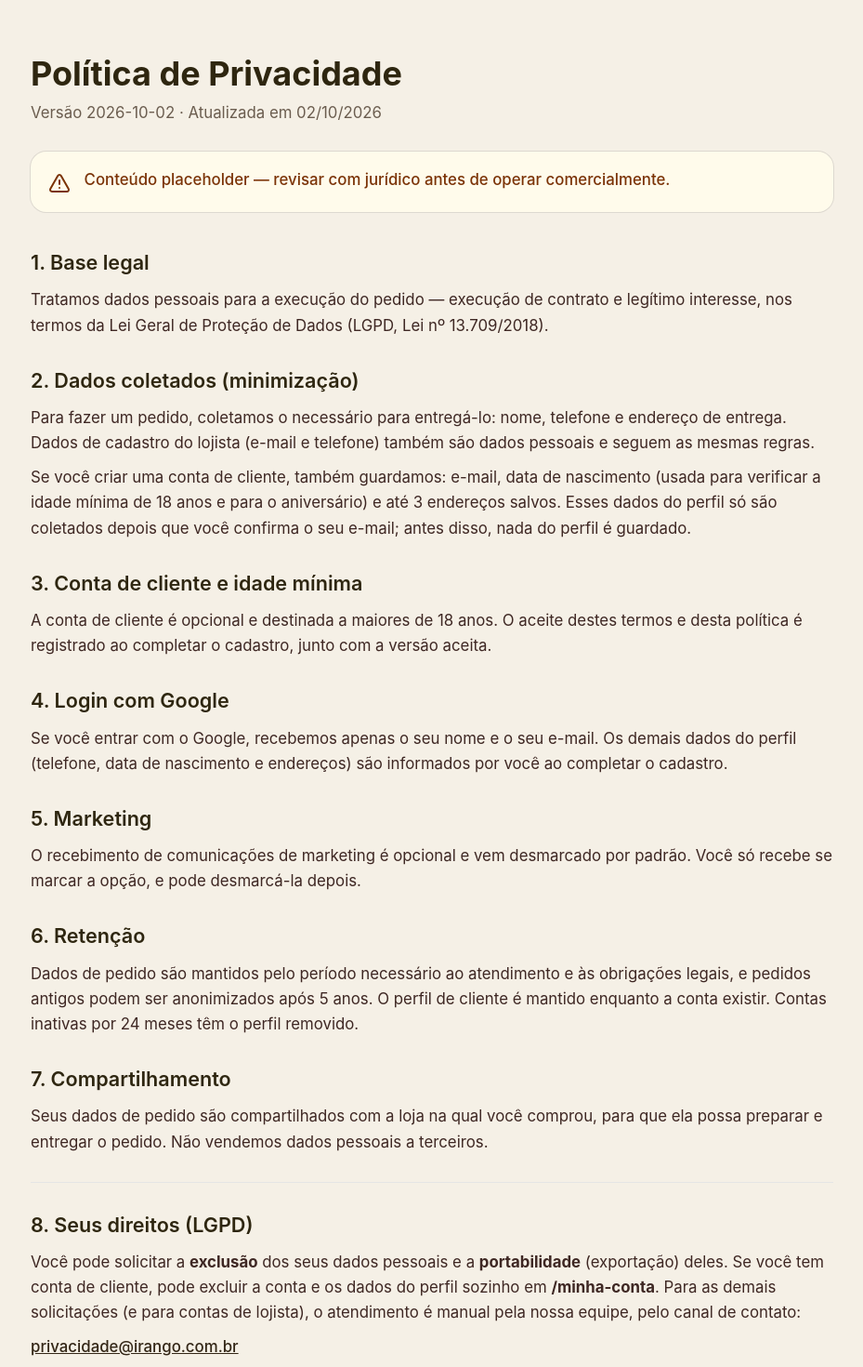
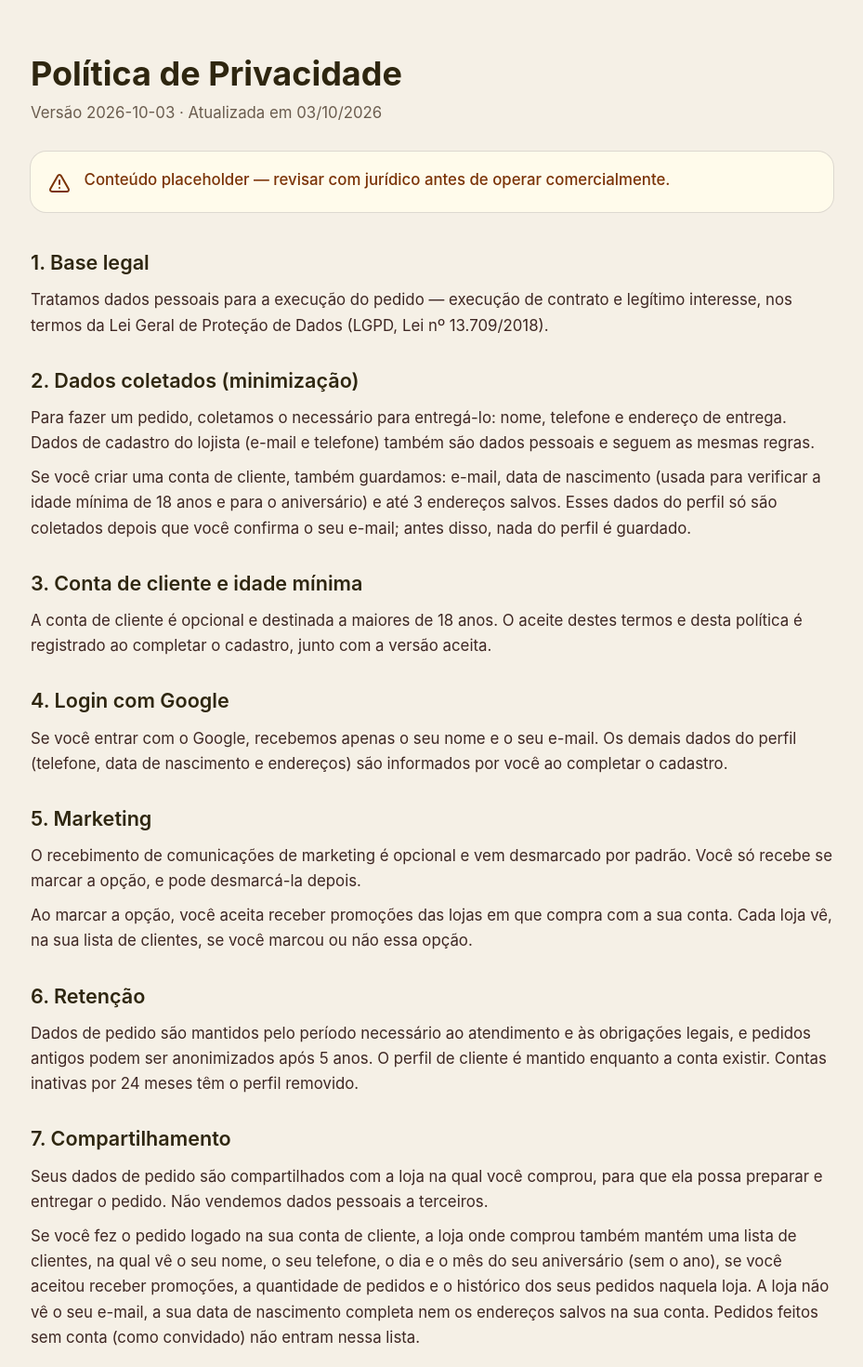
Before and after one commit to cisotar/irango, a Next.js app: page /privacidade in a window 1280 px wide. Shown: the top 1470 px of the page at 93% size, without its empty margins (175-1104 px from the left). Built offline with nearby package versions, Linux system fonts and the light colour scheme.

Commit message:
feat(345): Política de Privacidade descreve a base de clientes do lojista
Co-Authored-By: Claude Sonnet 5.5 <noreply@anthropic.com>
Claude-Session: https://claude.ai/code/session_01FYnKaxH96pDXhvfrze1C85

```diff
--- a/references/architecture.md
+++ b/references/architecture.md
@@ -445,7 +445,6 @@ const items = order.order_items
 | Rótulo do fuso da loja sem deslocamento ("GMT" em vez de "GMT+0") | depende do ICU do ambiente; `fusoLoja.test.ts > rotuloFusoLoja` falha local (pré-existente, não bloqueia CI) | issue 333 |
 | Trigger de papel em `lojas` e papel atribuído antes da posse do e-mail | papel gravado no cadastro antes de o e-mail ser confirmado; trigger `lojas_exige_dono_lojista_trg` pode ser endurecido (dois achados BAIXA da auditoria da 332). Não é brecha aberta: o gate do painel exige papel `lojista` | issue 334 |
 | Troca de endereço padrão do cliente não atômica | duas escritas (desmarca/marca) sem transação; falha no meio deixa cliente sem padrão | issue 340 |
-| Política de Privacidade não cita a base de clientes do lojista | a loja vê nome, telefone, aniversário (dia/mês) e opt-in de quem comprou logado; texto público ainda não diz isso — adiado por decisão do usuário (2026-10-03) | issue 345 — prioridade alta (LGPD) |
 | Bloqueio de assinatura só no layout do painel | leituras do lojista no banco (RLS e funções do painel, incl. `clientes_da_loja`) não consideram assinatura bloqueada; sem vazamento entre lojas | issue 348 |
 | Funções de retenção sem agendador | `anonimizar_clientes_inativos()` e `expurgar_pedidos_antigos()` existem (só `service_role`) mas nada as executa; a política promete a retenção | issue 349 — decisão: pg_cron ou rotina externa |
 | "Carregar mais" do painel de clientes sem rate limit | `carregarMaisClientes`/`carregarMaisPedidosDoCliente` podem ser chamadas em loop por lojista autenticado; só gera carga, escopo continua na própria loja (auditoria da 347, BAIXA) | issue 350 |
--- a/src/app/(publica)/privacidade/page.tsx
+++ b/src/app/(publica)/privacidade/page.tsx
@@ -32,7 +32,7 @@ export default function PrivacidadePage() {
           Política de Privacidade
         </h1>
         <p className="mb-6 text-sm text-texto-muted">
-          Versão {VERSAO_TERMOS} · Atualizada em 02/10/2026
+          Versão {VERSAO_TERMOS} · Atualizada em 03/10/2026
         </p>
 
         <div className="mb-8">
@@ -88,6 +88,9 @@ export default function PrivacidadePage() {
             <p>
               O recebimento de comunicações de marketing é opcional e vem desmarcado por padrão. Você só recebe se marcar a opção, e pode desmarcá-la depois.
             </p>
+            <p>
+              Ao marcar a opção, você aceita receber promoções das lojas em que compra com a sua conta. Cada loja vê, na sua lista de clientes, se você marcou ou não essa opção.
+            </p>
           </section>
 
           <section className="flex flex-col gap-2">
@@ -105,6 +108,9 @@ export default function PrivacidadePage() {
             </h2>
             <p>
               Seus dados de pedido são compartilhados com a loja na qual você comprou, para que ela possa preparar e entregar o pedido. Não vendemos dados pessoais a terceiros.
+            </p>
+            <p>
+              Se você fez o pedido logado na sua conta de cliente, a loja onde comprou também mantém uma lista de clientes, na qual vê o seu nome, o seu telefone, o dia e o mês do seu aniversário (sem o ano), se você aceitou receber promoções, a quantidade de pedidos e o histórico dos seus pedidos naquela loja. A loja não vê o seu e-mail, a sua data de nascimento completa nem os endereços salvos na sua conta. Pedidos feitos sem conta (como convidado) não entram nessa lista.
             </p>
           </section>
 
--- a/src/app/(publica)/termos/page.tsx
+++ b/src/app/(publica)/termos/page.tsx
@@ -23,7 +23,7 @@ export default function TermosPage() {
           Termos de Uso
         </h1>
         <p className="mb-6 text-sm text-texto-muted">
-          Versão {VERSAO_TERMOS} · Atualizada em 02/10/2026
+          Versão {VERSAO_TERMOS} · Atualizada em 03/10/2026
         </p>
 
         <div className="mb-8">
--- a/src/lib/constants/termos.ts
+++ b/src/lib/constants/termos.ts
@@ -5,4 +5,4 @@
 //   - as páginas públicas /termos e /privacidade (exibem a versão — issue 062)
 // A versão exibida ao usuário SEMPRE bate com a que é gravada no aceite.
 // Bump quando os termos mudarem (futuro: re-consentimento).
-export const VERSAO_TERMOS = "2026-10-02";
+export const VERSAO_TERMOS = "2026-10-03";
--- a/tasks/345-privacidade-base-de-clientes-do-lojista.md
+++ /dev/null
@@ -1,21 +0,0 @@
-# 345 — Política de Privacidade: o que a loja vê na base de clientes
-
-**crítica:** NÃO
-**Mundo:** vitrine pública
-**Depende de:** Marco D (base de clientes do lojista)
-**Spec:** specs/arquivo/cliente-base-do-lojista.md
-
-## Origem
-
-Pergunta P3 do spec do Marco D: o usuário decidiu fazer depois (2026-10-03).
-
-## Problema
-
-`src/app/(publica)/privacidade/page.tsx` diz só que os dados do pedido são compartilhados com a loja. Com a base de
-clientes do lojista, a loja onde a pessoa comprou logada também vê nome, telefone, dia e mês do aniversário e se ela
-aceita promoções da loja (opt-in de marketing, que vale para as lojas — resposta P2).
-
-## Direção sugerida
-
-Rascunho do texto na seção de compartilhamento e na de marketing, mantendo o aviso de revisão jurídica, e subir
-`VERSAO_TERMOS`.
```
